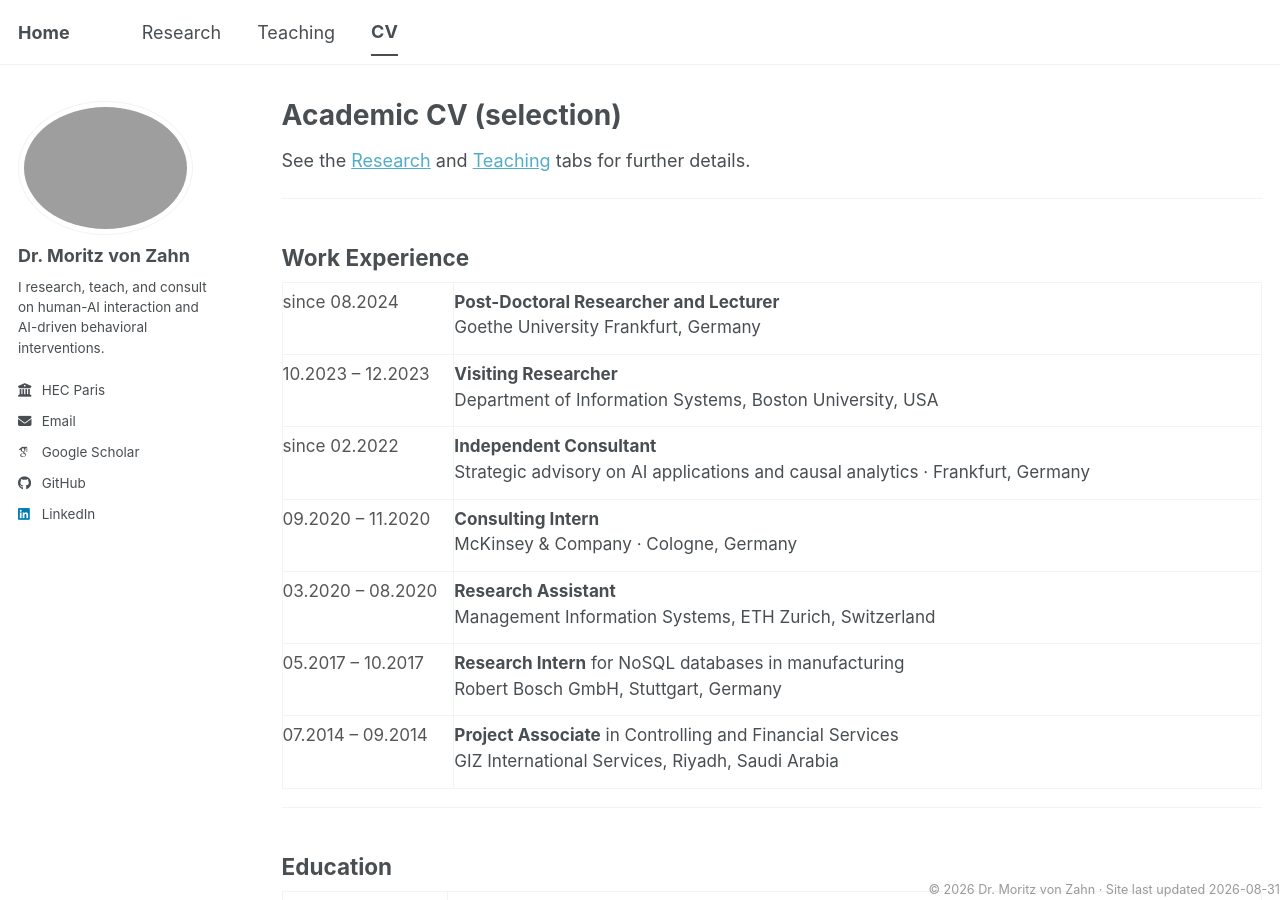
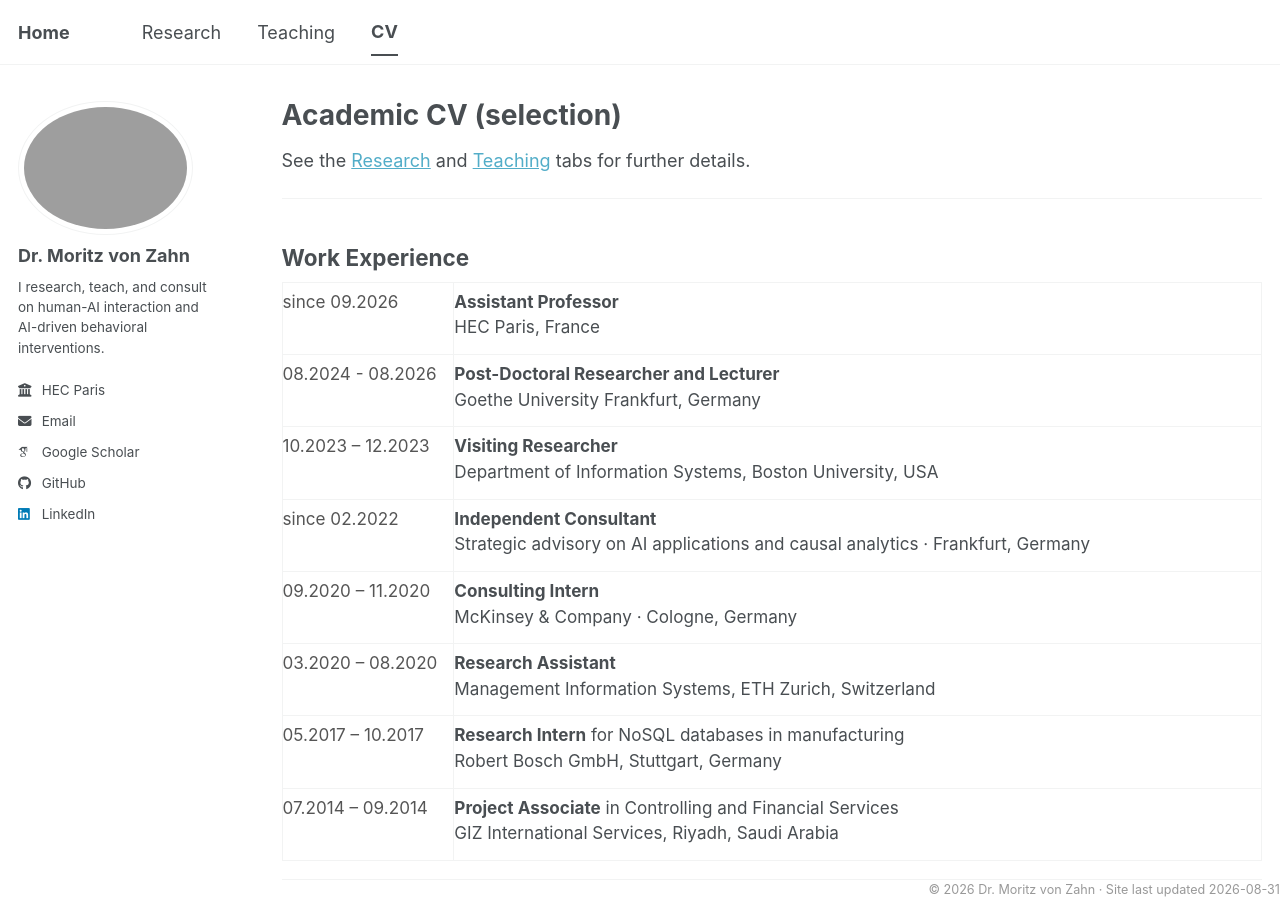
Before and after one commit to moritzvz/moritzvz.github.io, a Jekyll site: the page built from _pages/cv.md, in a window 1280 px wide and 900 px high. Built offline with Jekyll 4.4.1, drawn with Linux system fonts in a browser that asks for light colours; some web fonts are replaced; a script bundle is joined from its source files by our own code; library files that are not in the unit come from our copies.

Commit message:
Update HEC information into CV.md

```diff
--- a/_pages/cv.md
+++ b/_pages/cv.md
@@ -21,8 +21,15 @@ See the [Research](/publications/) and [Teaching](/teaching/) tabs for further d
 ## Work Experience
 
 <table style="width:100%; border-collapse:collapse; font-size:0.95em;">
+   <tr>
+    <td class="cv-meta" style="width:160px; vertical-align:top; padding:6px 16px 14px 0; white-space:nowrap;">since 09.2026</td>
+    <td style="vertical-align:top; padding:6px 0 14px 0;">
+      <strong>Assistant Professor</strong><br>
+      HEC Paris, France
+    </td>
+  </tr>
   <tr>
-    <td class="cv-meta" style="width:160px; vertical-align:top; padding:6px 16px 14px 0; white-space:nowrap;">since 08.2024</td>
+    <td class="cv-meta" style="width:160px; vertical-align:top; padding:6px 16px 14px 0; white-space:nowrap;">08.2024 - 08.2026</td>
     <td style="vertical-align:top; padding:6px 0 14px 0;">
       <strong>Post-Doctoral Researcher and Lecturer</strong><br>
       Goethe University Frankfurt, Germany
```
